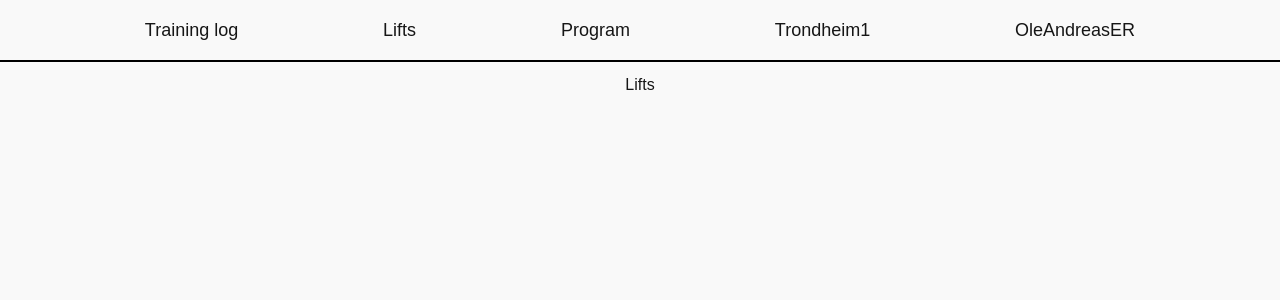
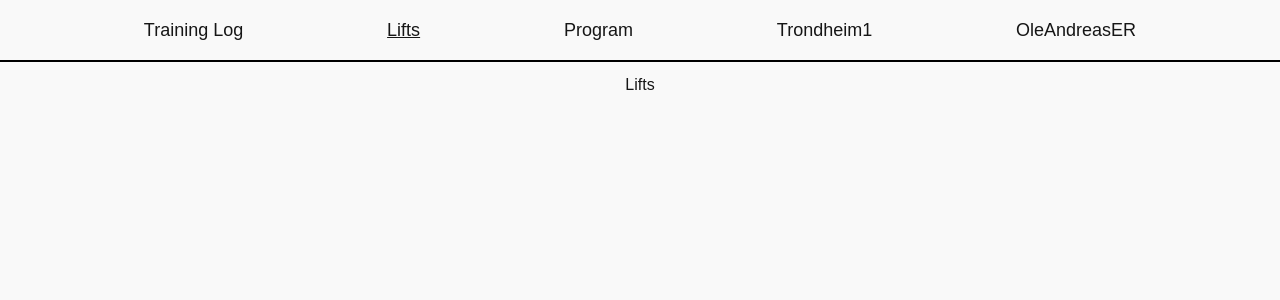
Before and after one commit to OleAndreasER/Endgame-Website, a React (Create React App) app: page /lifts in a window 1280 px wide. Shown: the top 300 px of the page. Built offline with nearby package versions, Linux system fonts and the light colour scheme.

Commit message:
Underlined links for current page.

```diff
--- a/src/app/app.css
+++ b/src/app/app.css
@@ -1,14 +1,15 @@
 :root {
-  --primary: #f9f9f9;
-  --secondary: #161616;
+  --background-color: #f9f9f9;
+  --text-color: #161616;
+  --secondary-background-color: #ebebeb;
 }
 
 * {
   font-family: Arial, Helvetica, sans-serif;
-  color: var(--secondary);
+  color: var(--text-color);
 }
 
 body {
   margin: 0;
-  background-color: var(--primary);
+  background-color: var(--background-color);
 }
--- a/src/nav-bar/nav-bar.css
+++ b/src/nav-bar/nav-bar.css
@@ -3,7 +3,7 @@ nav {
   position: fixed;
   top: 0;
   left: 0;
-  background-color: var(--primary);
+  background-color: var(--background-color);
   display: flex;
   flex-direction: row;
   justify-content: space-evenly;
@@ -20,12 +20,3 @@ nav,
 .nav-space {
   z-index: 1;
 }
-
-a:hover {
-  color: gray;
-  cursor: pointer;
-}
-
-a {
-  font-size: large;
-}
--- a/src/nav-bar/nav-bar.tsx
+++ b/src/nav-bar/nav-bar.tsx
@@ -1,47 +1,17 @@
-import { useNavigate } from "react-router-dom";
+import { useLocation, useNavigate } from "react-router-dom";
 import "./nav-bar.css";
+import { NavLink } from "./nav-link/nav-link";
 
 export function NavBar() {
-  const navigate = useNavigate();
   return (
     <>
       <div className="nav-space" />
       <nav>
-        <a
-          onClick={() => {
-            navigate("/");
-          }}
-        >
-          Training log
-        </a>
-        <a
-          onClick={() => {
-            navigate("/lifts");
-          }}
-        >
-          Lifts
-        </a>
-        <a
-          onClick={() => {
-            navigate("/program");
-          }}
-        >
-          Program
-        </a>
-        <a
-          onClick={() => {
-            navigate("/training-profile");
-          }}
-        >
-          Trondheim1
-        </a>
-        <a
-          onClick={() => {
-            navigate("/user-profile");
-          }}
-        >
-          OleAndreasER
-        </a>
+        <NavLink path="/" text="Training Log" />
+        <NavLink path="/lifts" text="Lifts" />
+        <NavLink path="/program" text="Program" />
+        <NavLink path="/training-profile" text="Trondheim1" />
+        <NavLink path="/user-profile" text="OleAndreasER" />
       </nav>
     </>
   );
--- /dev/null
+++ b/src/nav-bar/nav-link/nav-link.css
@@ -0,0 +1,12 @@
+a:hover {
+  color: gray;
+  cursor: pointer;
+}
+
+a {
+  font-size: large;
+}
+
+.current-page {
+  text-decoration: underline;
+}
--- /dev/null
+++ b/src/nav-bar/nav-link/nav-link.tsx
@@ -0,0 +1,23 @@
+import { useLocation, useNavigate } from "react-router-dom";
+import "./nav-link.css";
+
+interface Props {
+  path: string;
+  text: string;
+}
+
+export function NavLink({ path, text }: Props) {
+  const navigate = useNavigate();
+  const location = useLocation();
+
+  return (
+    <a
+      onClick={() => {
+        navigate(path);
+      }}
+      className={location.pathname === path ? "current-page" : ""}
+    >
+      {text}
+    </a>
+  );
+}
--- a/src/training-log/log-entry-table/log-entry-table.css
+++ b/src/training-log/log-entry-table/log-entry-table.css
@@ -4,7 +4,7 @@ table {
 }
 
 th {
-  color: var(--primary);
+  color: var(--background-color);
 }
 
 th,
@@ -22,3 +22,8 @@ td {
 p {
   text-align: center;
 }
+
+tr:hover {
+  background-color: var(--secondary-background-color);
+  cursor: pointer;
+}
--- a/src/training-log/log-entry-table/log-entry-table.tsx
+++ b/src/training-log/log-entry-table/log-entry-table.tsx
@@ -2,6 +2,7 @@ import { LogEntry } from "../log-entry";
 import "./log-entry-table.css";
 
 interface Props {
+  key: number;
   logEntry: LogEntry;
 }
 
@@ -17,9 +18,13 @@ export function LogEntryTable({ logEntry }: Props) {
     <>
       <p>{logEntry.label}</p>
       <table>
+        <tbody>
           {logEntry.liftsInOrder.map((lift, i) =>
-          logEntry.sessionMap[lift].map((session) => (
-            <tr className={session.setType.contents === false ? "fail" : ""}>
+            logEntry.sessionMap[lift].map((session, j) => (
+              <tr
+                key={j}
+                className={session.setType.contents === false ? "fail" : ""}
+              >
                 <th style={{ backgroundColor: "#" + liftGroupColor[i] }}>
                   {session.lift}
                 </th>
@@ -30,7 +35,7 @@ export function LogEntryTable({ logEntry }: Props) {
               </tr>
             ))
           )}
-        <tr></tr>
+        </tbody>
       </table>
     </>
   );
--- a/src/training-log/training-log.tsx
+++ b/src/training-log/training-log.tsx
@@ -18,11 +18,11 @@ export function TrainingLog() {
   return (
     <div className="training-log">
       <div>
-        {nextLogEntries.map((nextLogEntry) => (
-          <LogEntryTable logEntry={nextLogEntry} />
+        {nextLogEntries.map((nextLogEntry, i) => (
+          <LogEntryTable key={i} logEntry={nextLogEntry} />
         ))}
-        {log.map((logEntry) => (
-          <LogEntryTable logEntry={logEntry} />
+        {log.map((logEntry, i) => (
+          <LogEntryTable key={i + 1000} logEntry={logEntry} />
         ))}
       </div>
     </div>
```
Lines whose indentation alone changed are shown as unchanged.
